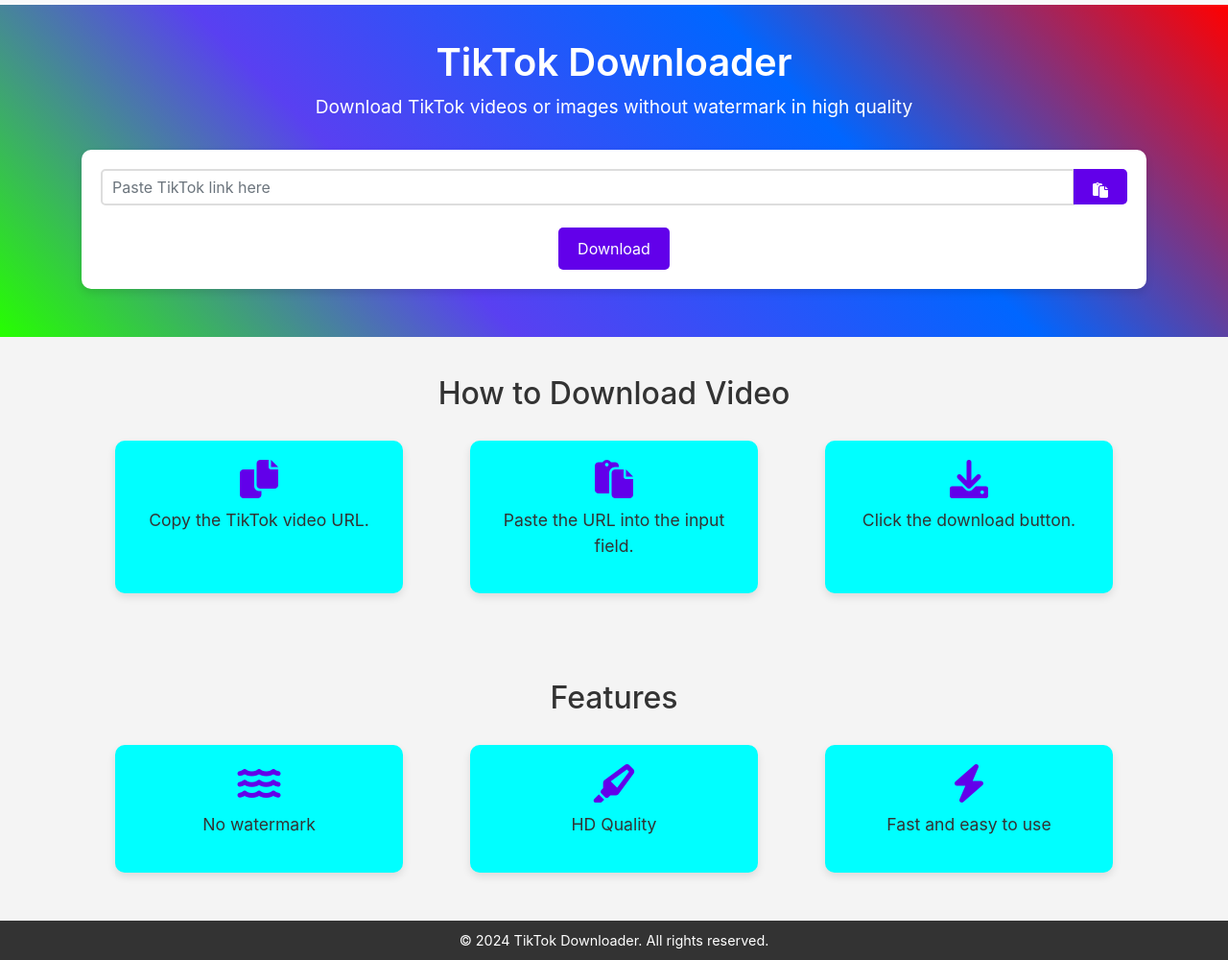
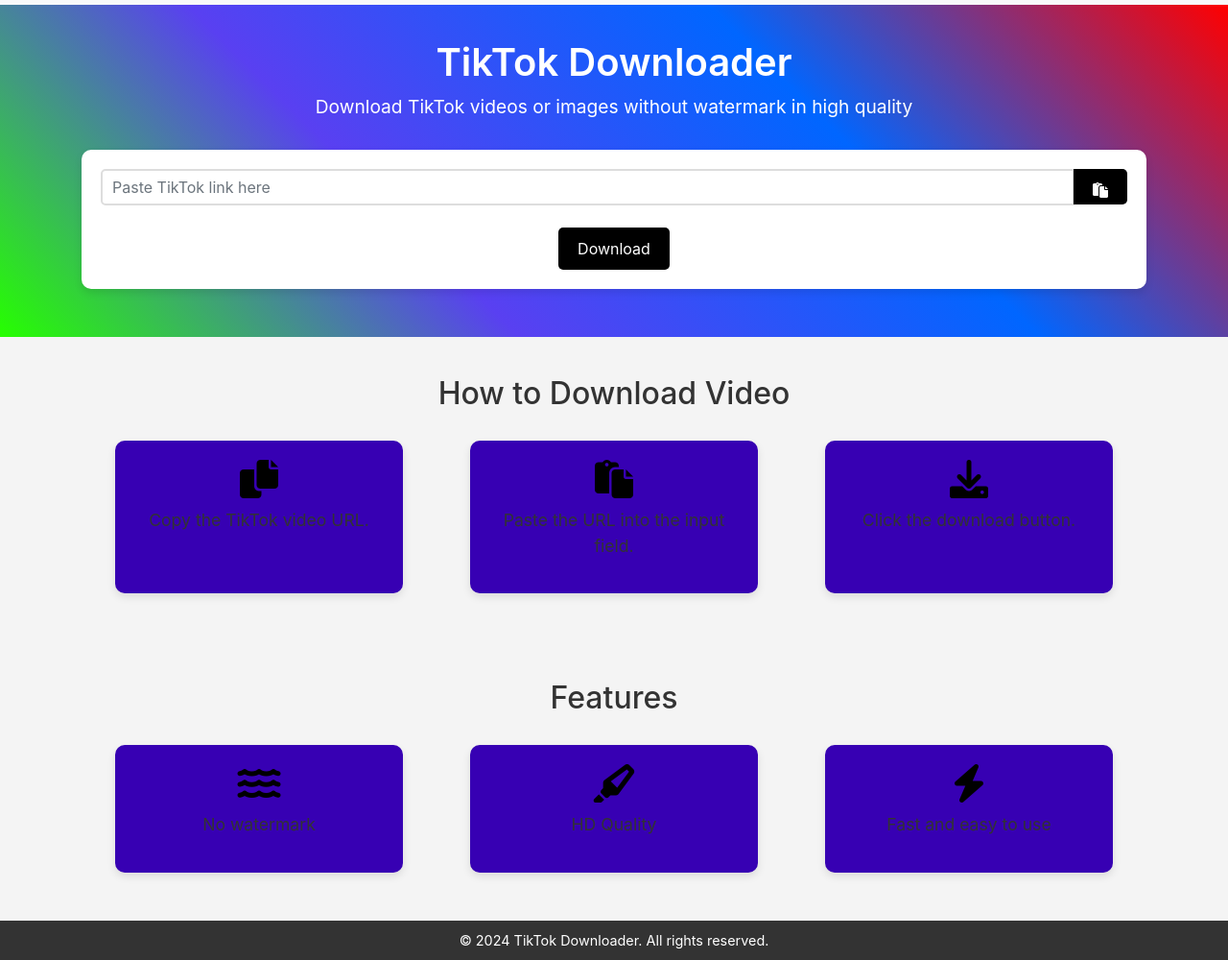
Before and after one commit to AllxdDev-Hosting/Tiktok-Downloader, a website: page views/index.html in a window 1280 px wide. Shown: the part 51-1051 px from the top of the page at 96% size. Drawn offline with nearby package versions, Linux system fonts and the light colour scheme.

Commit message:
Update styles.css

```diff
--- a/views/styles.css
+++ b/views/styles.css
@@ -54,7 +54,7 @@
 
 .input-section button {
     padding: 10px 20px;
-    background-color: #6200ea;
+    background-color: #000000;
     color: white;
     border: none;
     border-radius: 5px;
@@ -93,7 +93,7 @@
     max-width: 300px;
     margin: 10px;
     padding: 20px;
-    background: aqua;
+    background: #3700b3;
     border-radius: 10px;
     box-shadow: 0 4px 8px rgba(0, 0, 0, 0.1);
     text-align: center;
@@ -101,7 +101,7 @@
 
 .how-to-download .step i {
     font-size: 2.5rem;
-    color: #6200ea;
+    color: #000000;
     margin-bottom: 10px;
 }
 
@@ -136,7 +136,7 @@
     max-width: 300px;
     margin: 10px;
     padding: 20px;
-    background: aqua;
+    background: #3700b3;
     border-radius: 10px;
     box-shadow: 0 4px 8px rgba(0, 0, 0, 0.1);
     text-align: center;
@@ -144,7 +144,7 @@
 
 .features-container .step i {
     font-size: 2.5rem;
-    color: #6200ea;
+    color: #000000;
     margin-bottom: 10px;
 }
 
@@ -172,7 +172,7 @@
 /* Add this to the existing CSS */
 .result-container button {
     padding: 10px 20px;
-    background-color: #6200ea;
+    background-color: #000000;
     color: white;
     border: none;
     border-radius: 5px;
@@ -183,7 +183,7 @@
 }
 
 .result-container button:hover {
-    background-color: #3700b3;
+    background-color: #000000;
 }
 
 footer {
@@ -200,7 +200,7 @@
 
 .loading {
     font-size: 1.5rem;
-    color: #6200ea;
+    color: #000000;
     text-align: center;
     margin-top: 20px;
 }
```
